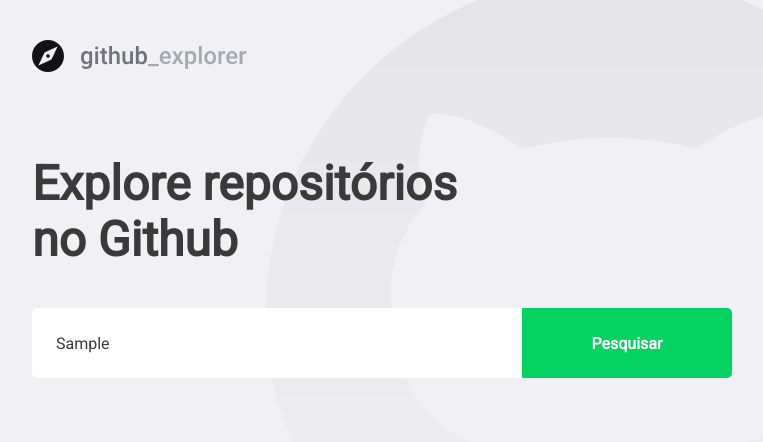
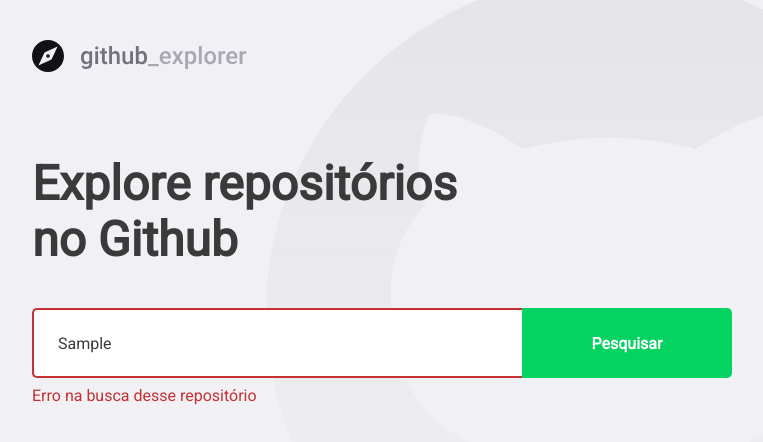
Before and after one commit to AndreCosta101/primeiro-projeto-react, a React (Create React App) app: page / in a window 1280 px wide. Both pictures are taken after typing "Sample" into the empty fields and a click on the button "Pesquisar". Shown: the top 442 px of the page, without its empty margins (148-911 px from the left). Built offline with nearby package versions, Linux system fonts and the light colour scheme; no server answers.

Commit message:
Lidando com erros

```diff
--- a/src/pages/Dashboard/index.tsx
+++ b/src/pages/Dashboard/index.tsx
@@ -5,7 +5,7 @@
 
 import logoImg from '../../assets/logo-image.svg';
 
-import { Title, Form, Repositories } from './styles';
+import { Title, Form, Repositories, Error } from './styles';
 
 interface Repository {
   full_name: string;
@@ -18,6 +18,7 @@
 
 const Dashboard: React.FC = () => {
   const [newRepo, setNewRepo] = useState('');
+  const [inputError, setInputError] = useState('');
   const [repositories, setRepositories] = useState<Repository[]>([]);
 
   async function handleAddRepository(
@@ -25,12 +26,22 @@
   ): Promise<void> {
     event.preventDefault();
 
-    const response = await api.get<Repository>(`repos/${newRepo}`);
+    if (!newRepo) {
+      setInputError('Digite o autor/nome do repositório');
+      return;
+    }
 
-    const repository = response.data;
+    try {
+      const response = await api.get<Repository>(`repos/${newRepo}`);
 
-    setRepositories([...repositories, repository]);
-    setNewRepo('');
+      const repository = response.data;
+
+      setRepositories([...repositories, repository]);
+      setNewRepo('');
+      setInputError('');
+    } catch (err) {
+      setInputError('Erro na busca desse repositório');
+    }
   }
 
   return (
@@ -38,7 +49,7 @@
       <img src={logoImg} alt="Github Explorer" />
       <Title>Explore repositórios no Github</Title>
 
-      <Form onSubmit={handleAddRepository}>
+      <Form hasError={!!inputError} onSubmit={handleAddRepository}>
         <input
           value={newRepo}
           onChange={e => setNewRepo(e.target.value)}
@@ -46,6 +57,8 @@
         />
         <button type="submit">Pesquisar</button>
       </Form>
+
+      {inputError && <Error>{inputError}</Error>}
 
       <Repositories>
         {repositories.map(repository => (
--- a/src/pages/Dashboard/styles.ts
+++ b/src/pages/Dashboard/styles.ts
@@ -1,6 +1,10 @@
-import styled from 'styled-components';
+import styled, { css } from 'styled-components';
 
 import { shade } from 'polished';
+
+interface FormProps {
+  hasError: boolean;
+}
 
 export const Title = styled.h1`
   font-size: 48px;
@@ -11,7 +15,7 @@
   margin-top: 80px;
 `;
 
-export const Form = styled.form`
+export const Form = styled.form<FormProps>`
   margin-top: 40px;
   max-width: 700px;
 
@@ -24,6 +28,14 @@
     border: 0;
     border-radius: 5px 0 0 5px;
     color: #3a3a3a;
+    border: 2px solid #fff;
+    border-right: 0;
+
+    ${props =>
+    props.hasError &&
+    css`
+        border-color: #c53030;
+      `}
 
     &::placeholder {
       color: #a8a8b3;
@@ -45,6 +57,13 @@
     }
   }
 `;
+
+export const Error = styled.span`
+  display: block; // ocupa bloco e não fica inline
+  color: #c53030;
+  margin-top: 8px;
+`;
+
 export const Repositories = styled.div`
   margin-top: 80px;
   max-width: 700px;
```
Also changed, not shown: .eslintrc.json, 1 other file (tests, documents, lock files or other folders).
